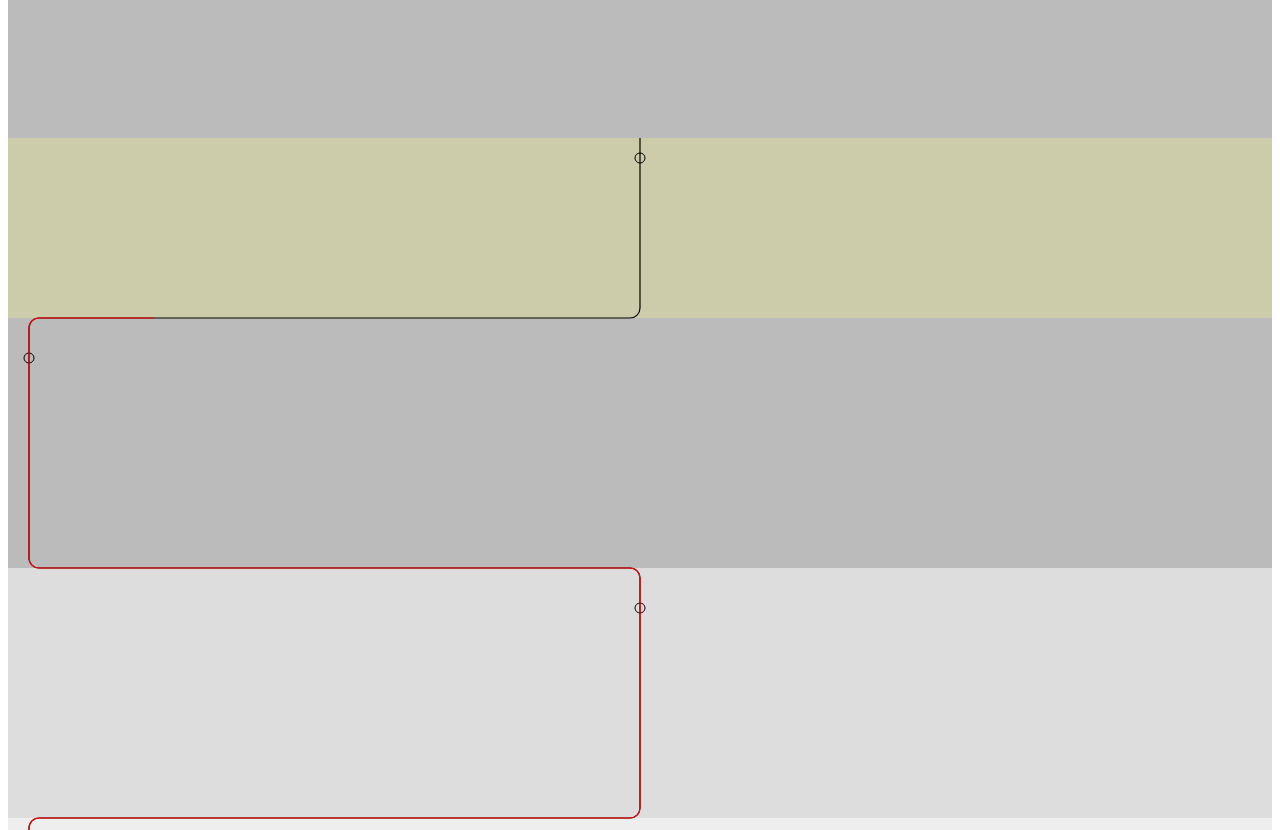
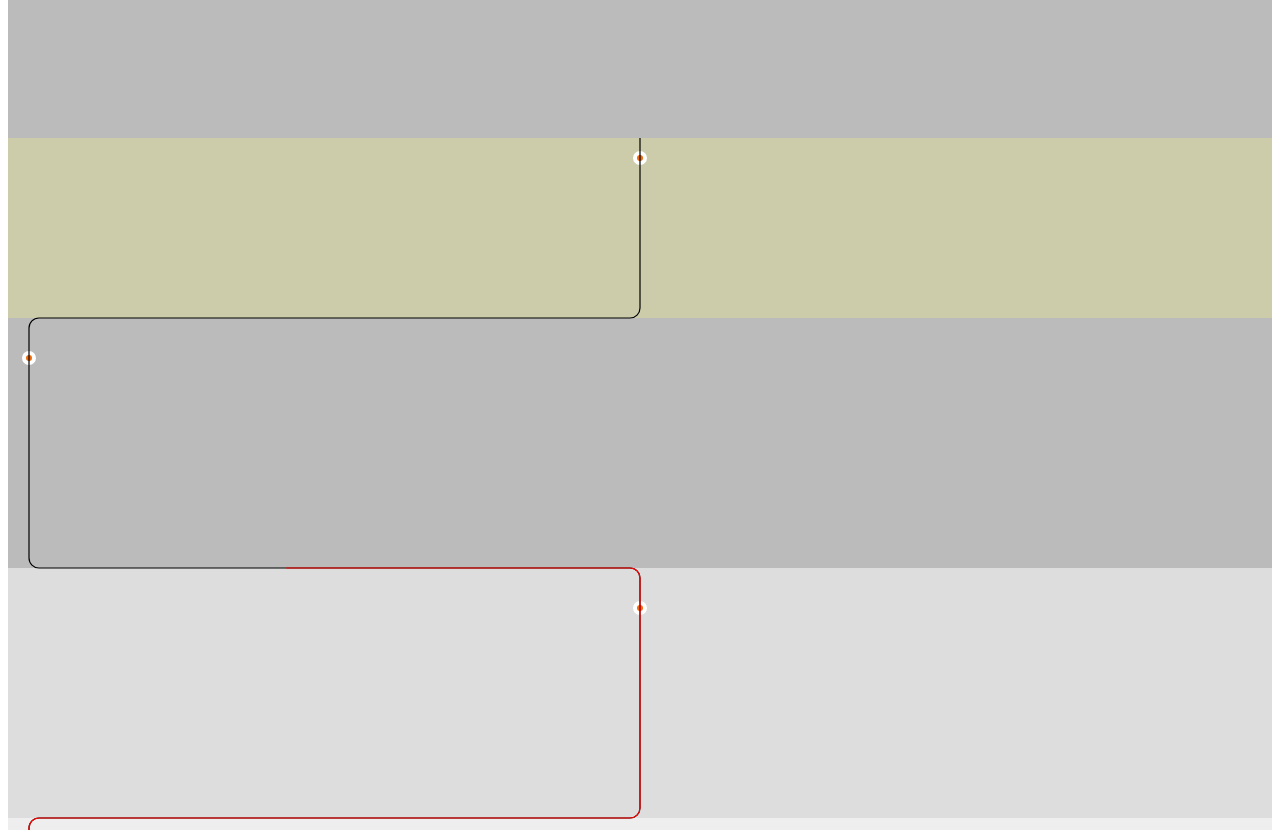
Before and after one commit to Bryze/sample-svg-generator, a React (Create React App) app: page / in a window 1280 px wide. Shown: the part 620-1450 px from the top of the page. Built offline with nearby package versions, Linux system fonts and the light colour scheme.

Commit message:
changed threshold implementation

```diff
--- a/src/App.js
+++ b/src/App.js
@@ -23,6 +23,20 @@ const SAMPLE_ITEMS = [
 const RADIUS_X = 10;
 const RADIUS_Y = 10;
 
+const getDotIndexWhenThresholdReached = (distance) => {
+  let index = null;
+  if (16 < distance && distance < 365) {
+    index = 0;
+  } else if (365 < distance && distance < 770) {
+    index = 1;
+  } else if (770 < distance && distance < 1155) {
+    index = 2;
+  } else if (1155 < distance) {
+    index = 3;
+  }
+  return index;
+}
+
 const MOVEMENT_CONFIG = {
   operations: [
     {
@@ -31,11 +45,17 @@ const MOVEMENT_CONFIG = {
       dimensions: {
         height: (length) => length - RADIUS_Y
       },
+      dotIndex: 0,
       dot: {
         xCoordinate: (width) => width / 2,
         yCoordinate: () => 20,
         radius: 5,
-        threshold: (path) => 16 < path && path < 341
+        generateDefaultDotUsingAttributes: ({ width }) => (
+          <circle className={"marker0"}
+            cx={width / 2}
+            cy={20}
+            r={5} />
+        )
       }
     },
     {
@@ -65,11 +85,17 @@ const MOVEMENT_CONFIG = {
       dimensions: {
         height: (length) => length - (RADIUS_Y * 2)
       },
+      dotIndex: 1,
       dot: {
         xCoordinate: () => (RADIUS_X * 2) + 1,
         yCoordinate: () => 220,
         radius: 5,
-        threshold: (path) => 341 < path && path < 713
+        generateDefaultDotUsingAttributes: () => (
+          <circle className={"marker0"}
+            cx={(RADIUS_X * 2) + 1}
+            cy={220}
+            r={5} />
+        )
       }
     },
     {
@@ -99,11 +125,17 @@ const MOVEMENT_CONFIG = {
       dimensions: {
         height: (length) => length - (RADIUS_Y * 2)
       },
+      dotIndex: 2,
       dot: {
         xCoordinate: (width) => width / 2,
         yCoordinate: () => 470,
         radius: 5,
-        threshold: (path) => 713 < path && path < 1067
+        generateDefaultDotUsingAttributes: ({ width }) => (
+          <circle className={"marker0"}
+            cx={width / 2}
+            cy={470}
+            r={5} />
+        )
       }
     },
     {
@@ -133,11 +165,17 @@ const MOVEMENT_CONFIG = {
       dimensions: {
         height: (length) => length - (RADIUS_Y)
       },
+      dotIndex: 3,
       dot: {
         xCoordinate: () => (RADIUS_X * 2) + 1,
         yCoordinate: () => 700,
         radius: 5,
-        threshold: (path) => 1067 < path
+        generateDefaultDotUsingAttributes: () => (
+          <circle className={"marker0"}
+            cx={(RADIUS_X * 2) + 1}
+            cy={700}
+            r={5} />
+        )
       }
     }
   ]
@@ -156,7 +194,8 @@ export default function App() {
     setAttributes({
       width: containerRef.current.clientWidth,
       height: containerRef.current.clientHeight,
-      elementHeights
+      elementHeights,
+      offset: window.innerHeight / 2
     })
   }, [])
 
@@ -182,7 +221,8 @@ export default function App() {
               attributes={attributes}
               overrides={{
                 height: true
-              }} />
+              }}
+              getDotIndexWhenThresholdReached={getDotIndexWhenThresholdReached} />
           </div>
         }
       </div>
--- a/src/steps.js
+++ b/src/steps.js
@@ -1,21 +1,32 @@
-import React, { useRef, useState, useEffect, useCallback } from "react";
+import React, { useRef, useState, useEffect, useCallback, Fragment } from "react";
 import "./styles.css";
 import {
   computePath
 } from "./selectors";
 import { useInView } from "react-intersection-observer";
 
+const resetDots = ({ config, ref, activeIndex }) => {
+  const totalDots = config.filter((item) => !!item.dot).length;
+  for (let i = 0; i < totalDots; i++) {
+    if ((i !== activeIndex && activeIndex !== null) || (activeIndex === null)) {
+      ref.current[i].style.display = "none";
+      ref.current[`c-${i}`].style.display = "none";
+    }
+  }
+}
+
 export default function Steps({
   attributes,
   movementConfig = {},
-  overrides = {}
+  overrides = {},
+  getDotIndexWhenThresholdReached = () => { }
 }) {
 
   const svgPath = useRef();
   const svgRef = useRef();
+  const dotRef = useRef({});
   const [pathLength, setPathLength] = useState(0);
-  const [containerRef, inView, entry] = useInView({});
-  const [coloredPathLength, setColoredPathLength] = useState(0);
+  const [containerRef, inView] = useInView({});
 
   useEffect(() => {
     if (svgPath.current) {
@@ -33,10 +44,13 @@ export default function Steps({
     // Length to offset the dashes
     const svgScrollPercentage = (window.innerHeight - y) / height;
 
-    const drawLength = pathLength * svgScrollPercentage - (window.innerHeight / 2);
+    const drawLength = pathLength * svgScrollPercentage - attributes.offset;
+    const dotIndex = getDotIndexWhenThresholdReached(drawLength);
+    resetDots({ config: movementConfig.operations, ref: dotRef, activeIndex: dotIndex });
 
-    if(drawLength>-1) {
-      setColoredPathLength(drawLength);
+    if (drawLength > -1 && dotIndex !== null) {
+      dotRef.current[dotIndex].style.display = null;
+      dotRef.current[`c-${dotIndex}`].style.display = null;
     }
 
     svgPath.current.style.strokeDashoffset = pathLength - drawLength;
@@ -68,18 +82,54 @@ export default function Steps({
           {
             movementConfig.operations.map((item, index) => {
               if (item.dot) {
-                let fill = "none";
-                if(item.dot.threshold(coloredPathLength)) {
-                  fill = "red"
-                }
                 return (
-                  <circle
-                    key={index}
-                    fill={fill}
-                    cx={item.dot.xCoordinate(attributes.width)}
-                    cy={item.dot.yCoordinate()}
-                    r={item.dot.radius}
-                    />
+                  <Fragment>
+                    {
+                      item.dot.generateDefaultDotUsingAttributes({
+                        width: attributes.width
+                      })
+                    }
+                    <circle
+                      cx={item.dot.xCoordinate(attributes.width)}
+                      cy={item.dot.yCoordinate()}
+                      ref={node => dotRef.current[item.dotIndex] = node}
+                      r={item.dot.radius}
+                      style={{ display: "none" }}
+                      key={index}
+                      fill="none"
+                      ng-attr-stroke="{{config.c1}}"
+                      sng-attr-stroke-width="{{config.width}}"
+                      stroke="#ed6c0db3" strokeWidth="2">
+                      <animate attributeName="r" calcMode="spline"
+                        values="0;20" keyTimes="0;1" dur="1.5"
+                        keySplines="0 0.2 0.8 1"
+                        begin="-0.5s" repeatCount="indefinite" />
+                      <animate attributeName="opacity" calcMode="spline"
+                        values="1;0" keyTimes="0;1" dur="1.5"
+                        keySplines="0.2 0 0.8 1"
+                        begin="-0.5s" repeatCount="indefinite" />
+                    </circle>
+                    <circle
+                      cx={item.dot.xCoordinate(attributes.width)}
+                      cy={item.dot.yCoordinate()}
+                      ref={node => dotRef.current[`c-${item.dotIndex}`] = node}
+                      r={item.dot.radius}
+                      style={{ display: "none" }}
+                      key={index}
+                      fill="none"
+                      ng-attr-stroke="{{config.c1}}"
+                      sng-attr-stroke-width="{{config.width}}"
+                      stroke="#ed6c0db3" strokeWidth="2">
+                      <animate attributeName="r" calcMode="spline"
+                        values="0;20" keyTimes="0;1" dur="1.5"
+                        keySplines="0 0.2 0.8 1"
+                        begin="0s" repeatCount="indefinite" />
+                      <animate attributeName="opacity" calcMode="spline"
+                        values="1;0" keyTimes="0;1" dur="1.5"
+                        keySplines="0.2 0 0.8 1"
+                        begin="0s" repeatCount="indefinite" />
+                    </circle>
+                  </Fragment>
                 );
               } else {
                 return null;
--- a/src/styles.css
+++ b/src/styles.css
@@ -22,3 +22,13 @@
   position: absolute;
   top: 0
 }
+.marker0 {
+  fill: #ed6c0d;
+  stroke: #fff;
+  stroke-width: 4;
+  cursor: pointer;
+  /* -webkit-box-shadow: 0 2px 12px 0 rgba(0, 0, 0, 0.08);
+  box-shadow: 0 2px 12px 0 rgba(0, 0, 0, 0.08);  */
+  -webkit-filter: drop-shadow(0 10px 10px 0 rgba(0, 0, 0, 0.2));
+  filter: drop-shadow(0 10px 10px 0 rgba(0, 0, 0, 0.2))
+}
```
